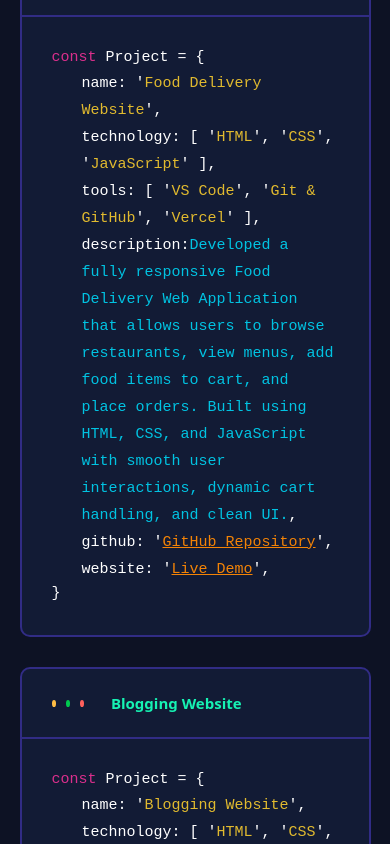
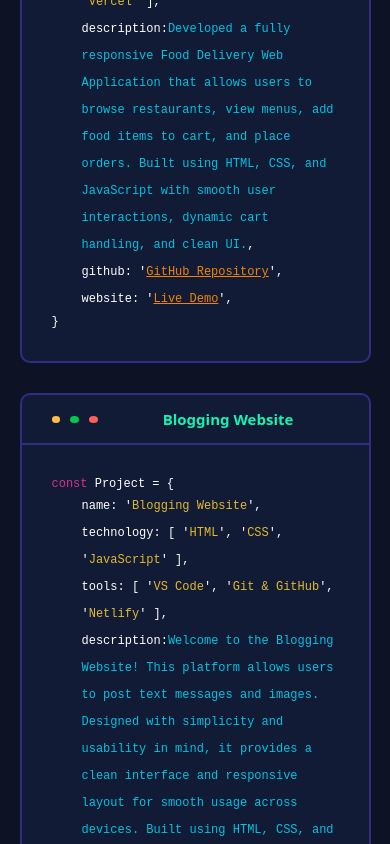
Before and after one commit to Kavinkumar84/Developer_Portfolio, a React (Vite) app: page / in a window 390 px wide. Shown: the part 6086-6930 px from the top of the page. Built offline with nearby package versions, Linux system fonts and the light colour scheme.

Commit message:
Overall Responsive

```diff
--- a/src/Components/Project.css
+++ b/src/Components/Project.css
@@ -20,7 +20,7 @@
 .Project_Card {
   border: 2px solid #312c85;
 
-  background-color: #121B35;
+  background-color: #121b35;
   border-radius: 10px;
   min-height: 440px;
   margin-top: 30px;
@@ -101,7 +101,7 @@
 .line_Project {
   width: 100px;
   height: 1px;
-  border: 1px solid #2C2254;
+  border: 1px solid #2c2254;
 }
 .Project_Right_box {
   color: #fff;
@@ -120,29 +120,29 @@
   justify-content: center;
   border: 1px solid rgb(25, 21, 21);
 }
-.c1{
+.c1 {
   position: sticky;
   top: 90px;
 }
-.c2{
+.c2 {
   position: sticky;
   top: 150px;
 }
-.c3{
+.c3 {
   position: sticky;
   top: 210px;
 }
-.c4{
+.c4 {
   position: sticky;
   top: 150px;
 }
-.c5{
+.c5 {
   position: sticky;
   top: 200px;
 }
 
 @media (max-width: 991px) {
-  .Project_Card{
+  .Project_Card {
     width: 100%;
   }
 
@@ -169,32 +169,37 @@
   .Project_Card_Content_R2 {
     font-size: 15px;
   }
-.c1{
+  .c1 {
     position: sticky;
     top: 70px;
   }
-.c2{
+  .c2 {
     position: sticky;
     top: 130px;
   }
-.c3{
+  .c3 {
     position: sticky;
     top: 130px;
   }
-.c4{
+  .c4 {
     position: sticky;
     top: 130px;
   }
-.c5{
+  .c5 {
     position: sticky;
     top: 130px;
   }
   .Project_Header {
-
     top: 10px;
   }
 }
 
+@media (max-width: 380px) {
+  .Project_Card_Content_R2 {
+    font-size: 12px;
+    line-height: 17px;
+  }
+}
 @media (max-width: 680px) {
   .Project_Card_Crcl1 {
     width: 10px;
@@ -209,14 +214,39 @@
     height: 7px;
   }
   .Project_Card_Top_Title {
+    width: 85%;
     color: #16f2b3;
     font-size: 15px;
     font-weight: 600;
   }
   .Project_Card_Content_R1 {
-  font-size: 15px;
+    font-size: 12px;
   }
   .Project_Card_Content_R2 {
-  font-size: 15px;
+    font-size: 12px;
+  }
+  .Project_Card_Top {
+    height: 50px;
+    padding-right: 10px;
+  }
+  c1{
+    position: sticky;
+    top: 70px;
+}
+.c2{
+    position: sticky;
+    top: 120px;
+}
+.c3{
+    position: sticky;
+    top: 120px;
+}
+.c4{
+    position: sticky;
+    top: 120px;
+}
+.c5{
+    position: sticky;
+    top: 130px;
 }
 }
```
Lines whose indentation alone changed are shown as unchanged.
